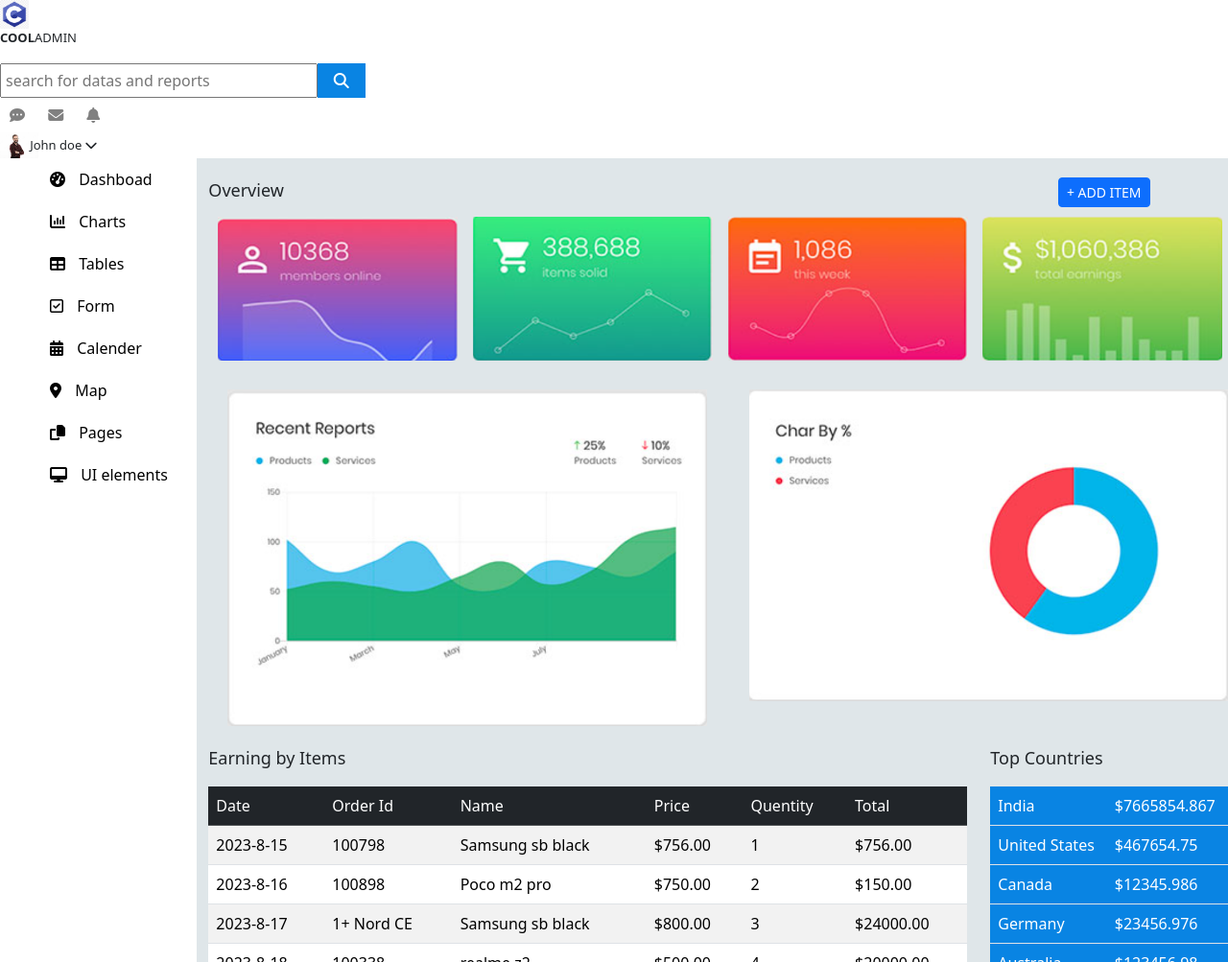
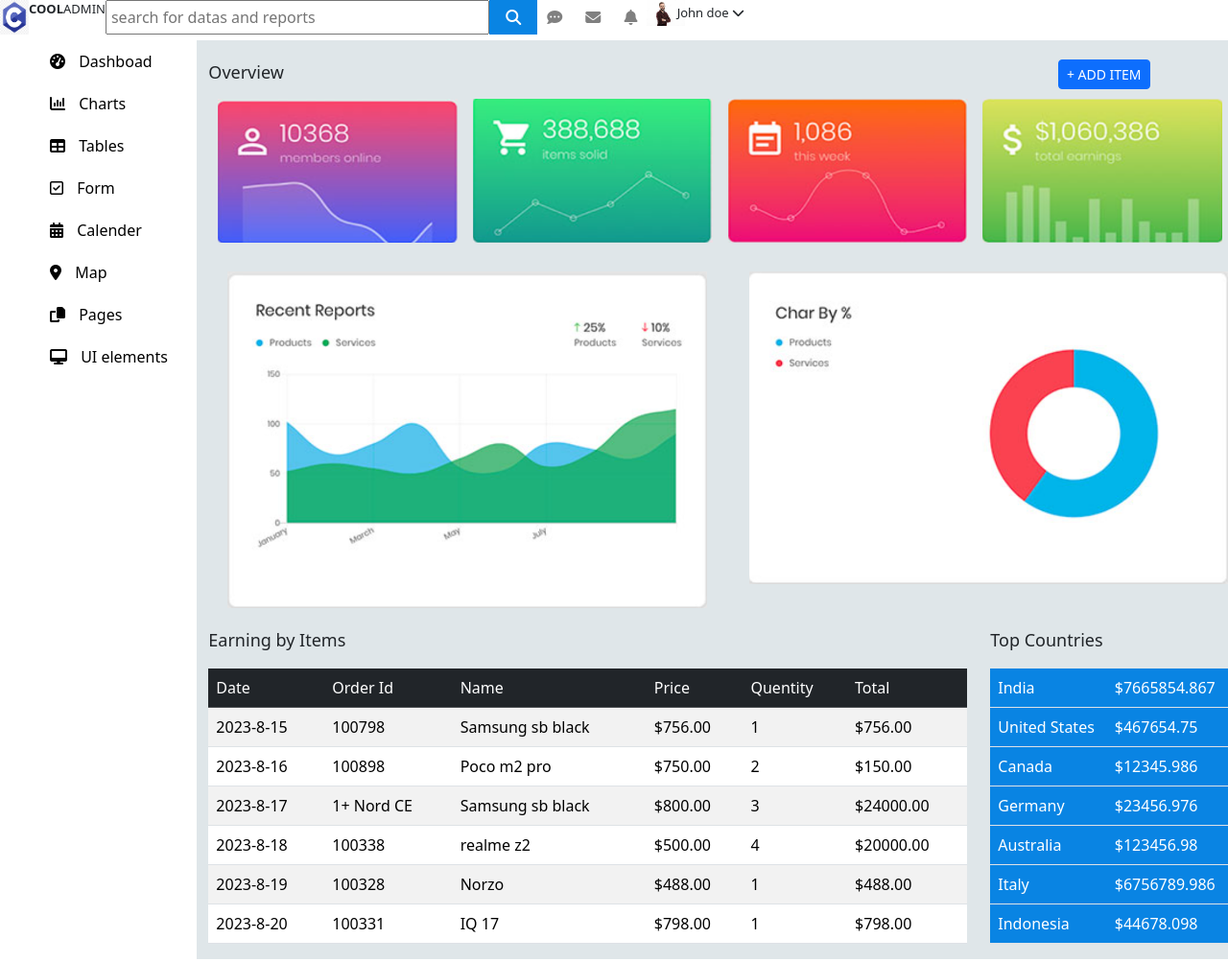
Before and after one commit to satish5688/Dashboard, a plain HTML site: page index.html in a window 1280 px wide. Shown: the top 1003 px of the page at 96% size. Drawn offline with nearby package versions, Linux system fonts and the light colour scheme.

Commit message:
did some changes

```diff
--- a/index.html
+++ b/index.html
@@ -21,8 +21,8 @@
   </head>
   <body>
     <div id="navbar" >
-        <div class="row" >
-            <div class="logo">
+        <div class="temp" >
+            <div class="logo justify-content-center">
                 <img src="/Images/cool_admin_logo.png" alt="" width="30px">
                 <p><span>COOL</span>ADMIN</p>
             </div>
--- a/style.css
+++ b/style.css
@@ -1,5 +1,9 @@
 #navbar{
    display: inline-flex;
+}
+
+.temp{
+    display: flex;
 }
 
 .logo span{
@@ -21,8 +25,12 @@
 }
 
 .input input{
-    width: 50%;
+    width:400px;
     padding: 4px;
+}
+
+.logo{
+    display: flex;
 }
 
 .icons i{
```
